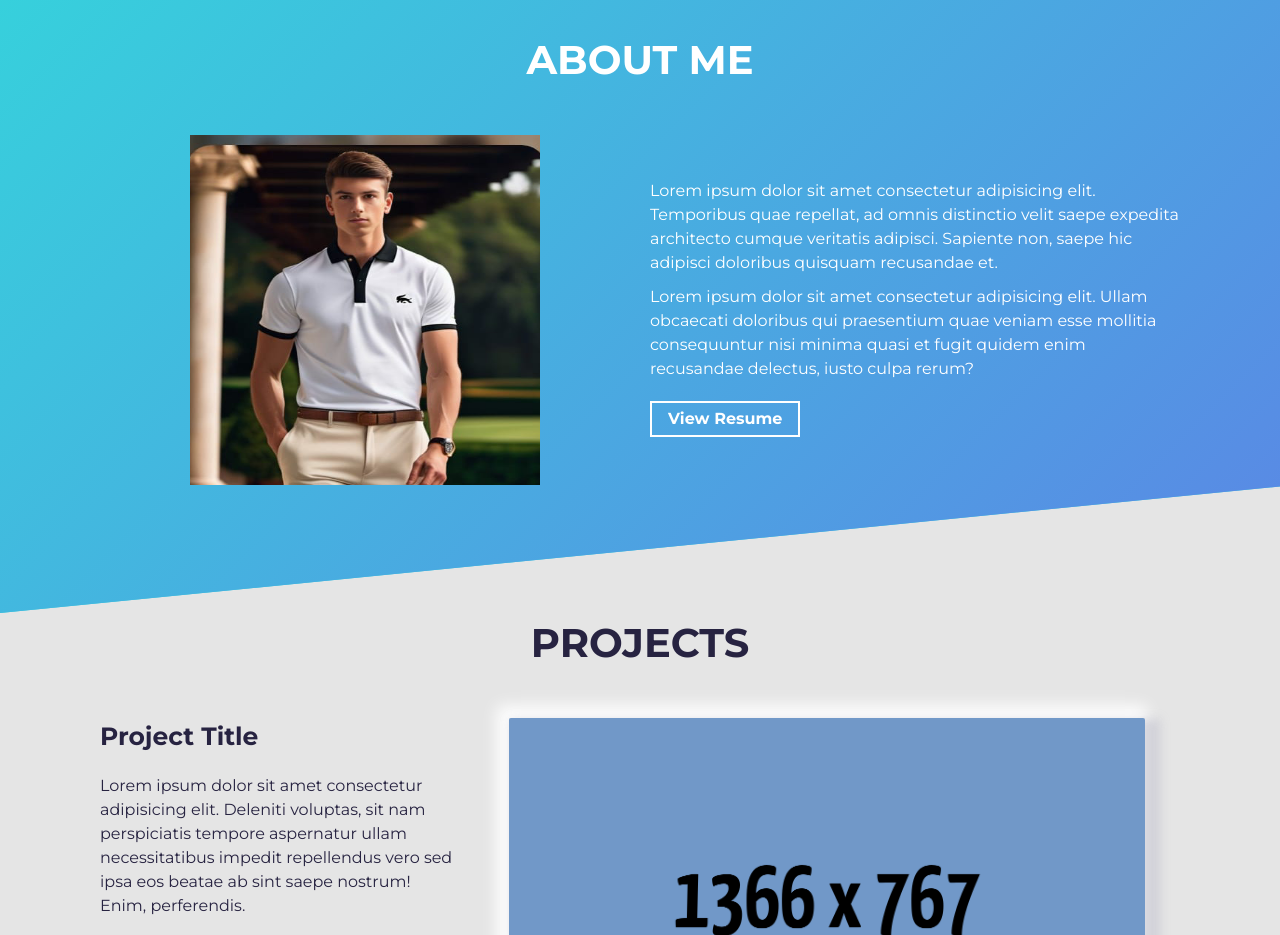
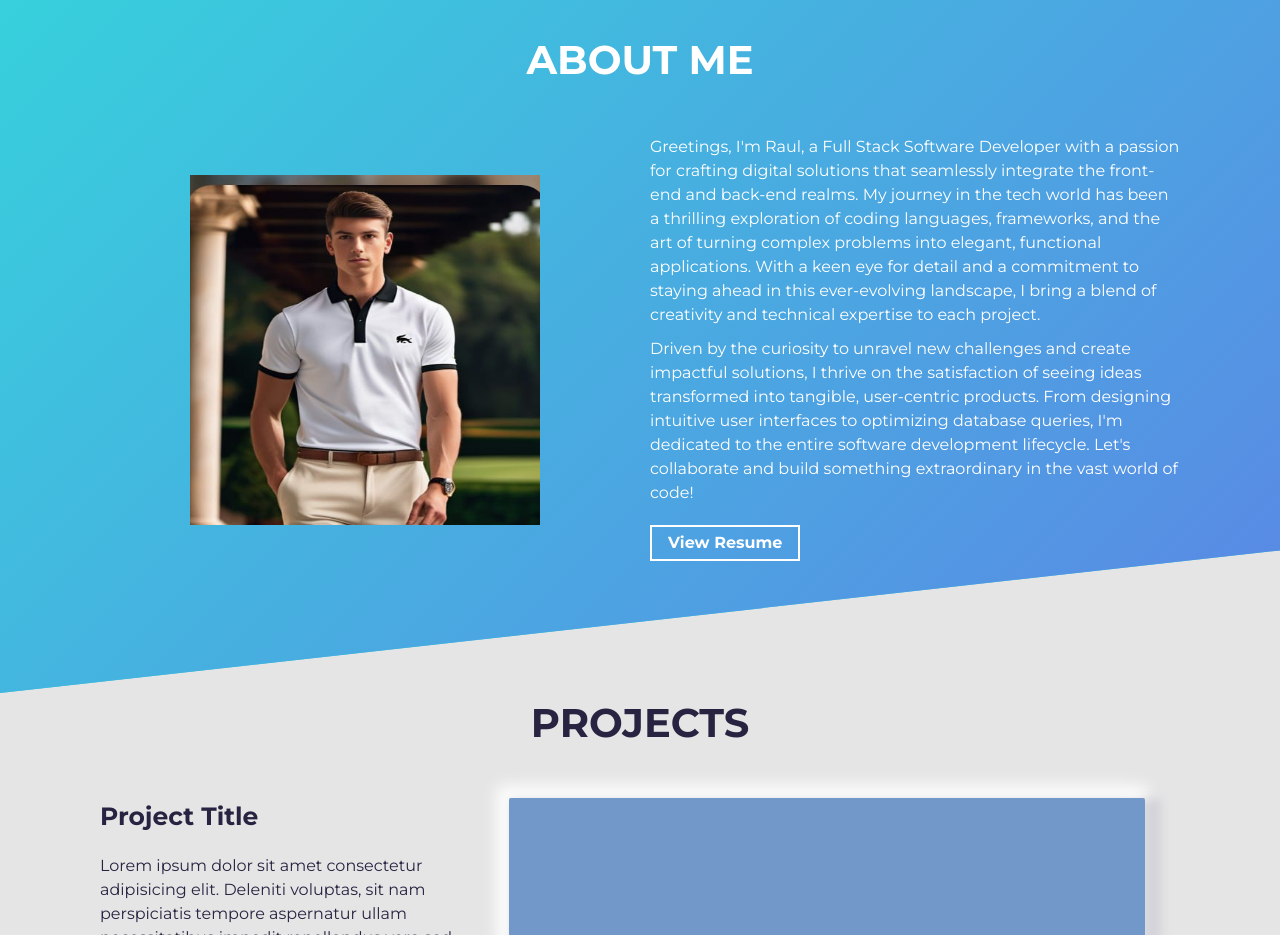
Before and after one commit to RaulAbakarov/MyPortfolio, a plain HTML site: page index.html in a window 1280 px wide. Shown: the part 820-1755 px from the top of the page. Drawn offline with Linux system fonts and the light colour scheme.

Commit message:
Update index.html
hello

```diff
--- a/index.html
+++ b/index.html
@@ -119,16 +119,10 @@ Have fun creating your portfolio on this template!!! -->
           </div>
           <div class="about-wrapper__info">
             <p class="about-wrapper__info-text">
-              Lorem ipsum dolor sit amet consectetur adipisicing elit.
-              Temporibus quae repellat, ad omnis distinctio velit saepe expedita
-              architecto cumque veritatis adipisci. Sapiente non, saepe hic
-              adipisci doloribus quisquam recusandae et.
+             Greetings, I'm Raul, a Full Stack Software Developer with a passion for crafting digital solutions that seamlessly integrate the front-end and back-end realms. My journey in the tech world has been a thrilling exploration of coding languages, frameworks, and the art of turning complex problems into elegant, functional applications. With a keen eye for detail and a commitment to staying ahead in this ever-evolving landscape, I bring a blend of creativity and technical expertise to each project.
             </p>
             <p class="about-wrapper__info-text">
-              Lorem ipsum dolor sit amet consectetur adipisicing elit. Ullam
-              obcaecati doloribus qui praesentium quae veniam esse mollitia
-              consequuntur nisi minima quasi et fugit quidem enim recusandae
-              delectus, iusto culpa rerum?
+             Driven by the curiosity to unravel new challenges and create impactful solutions, I thrive on the satisfaction of seeing ideas transformed into tangible, user-centric products. From designing intuitive user interfaces to optimizing database queries, I'm dedicated to the entire software development lifecycle. Let's collaborate and build something extraordinary in the vast world of code!
             </p>
             <span class="about-wrapper__cta">
               <a href="#" class="cta-btn cta-btn--resume">View Resume</a>
```
